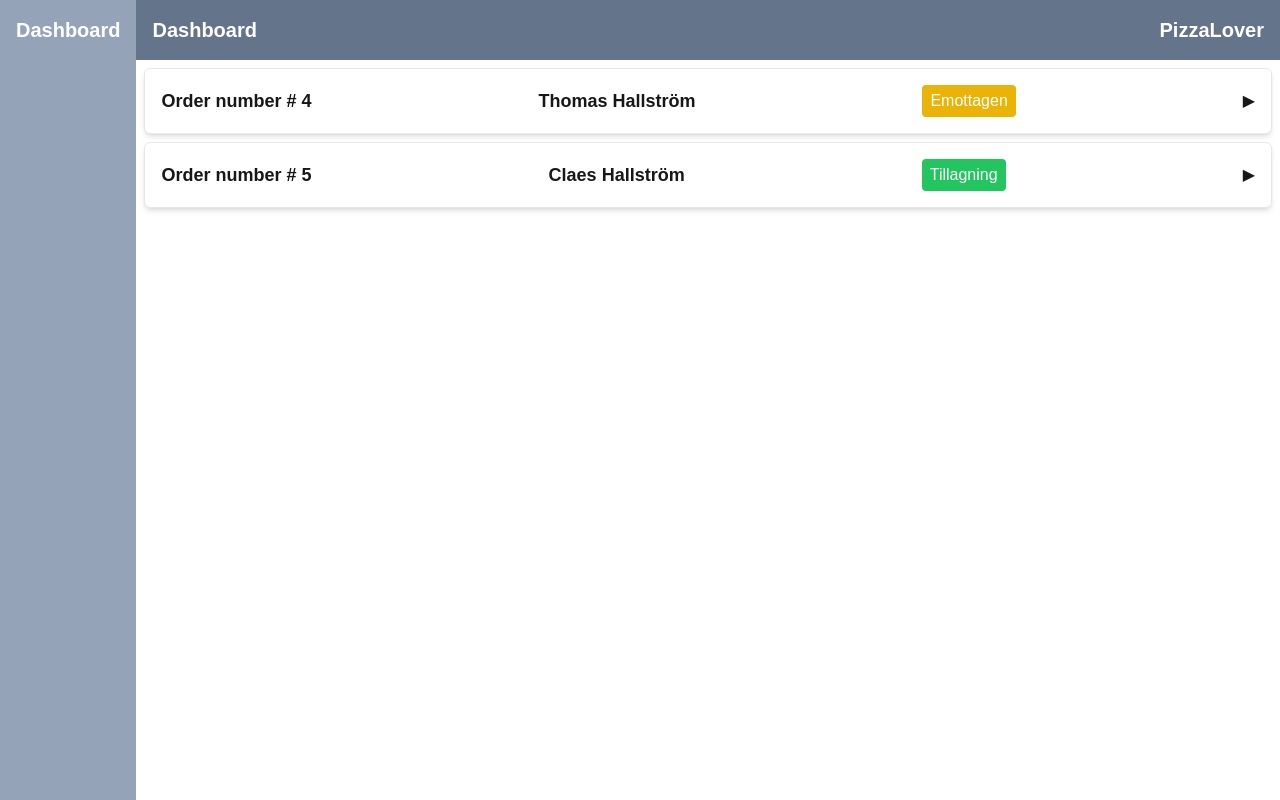
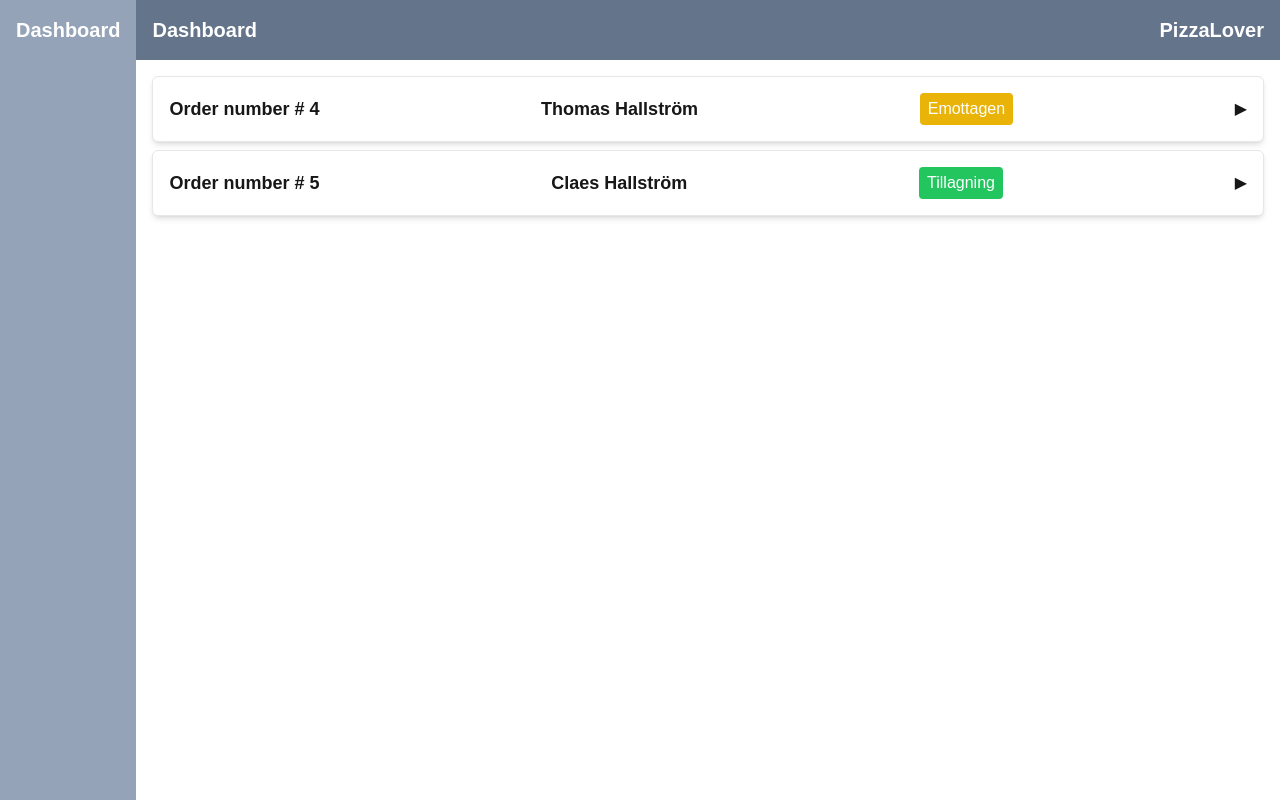
Before and after one commit to TT-portfolio/Resturant_backoffice, a Next.js app: page / in a window 1280 px wide. Built offline with nearby package versions, Linux system fonts and the light colour scheme.

Commit message:
Adding filter from sideNavbar

```diff
--- a/src/app/Components/OrderList.tsx
+++ b/src/app/Components/OrderList.tsx
@@ -1,21 +1,8 @@
 import { getOrders } from "@/context/orders";
-import OrderCard from "./OrderCard/OrderCard";
 import { Order } from "../Types/order";
+import OrderListClient from "./orderListClient";
 
-export default async function OrderList({ filter} : {filter?: string | null}) {
+export default async function OrderList() {
     const orders: Order[] = await getOrders();
-
-
-    const filteredOrders = filter ? orders.filter((order) => order.OrderStatus === filter) : orders;
-
-    return (
-        <div className="flex flex-col gap-2 m-2">
-            {filteredOrders.length > 0 ? (
-                filteredOrders.map((order) =>
-                <OrderCard key={order.OrderNo} order={order} />
-                )) : ( <p>Inga ordrar</p>
-
-                )}
-        </div>
-    )
+    return <OrderListClient orders={orders} />;
 }
--- /dev/null
+++ b/src/app/Components/orderListClient.tsx
@@ -0,0 +1,30 @@
+'use client'
+
+import { useUIState } from "@/context/UIStateProvider";
+import { Order } from "../Types/order";
+import OrderCard from "./OrderCard/OrderCard";
+import { useState, useEffect } from "react";
+
+export default function OrderListClient({ orders }: { orders: Order[] }) {
+    const { selectedFilter } = useUIState();
+    const [filteredOrders, setFilteredOrders] = useState<Order[]>(orders);
+
+    useEffect(()=> {
+        if (selectedFilter === "Dashboard") {
+            setFilteredOrders(orders)
+        } else {
+            const filterTrim = selectedFilter.split(">")?.pop()?.trim();
+            setFilteredOrders(orders.filter(order => order.OrderStatus === filterTrim));
+        }
+    }, [selectedFilter, orders]);
+
+    return (
+        <div className="p-4 grid gap-2">
+            {filteredOrders.length > 0 ? (
+                filteredOrders.map((order) => <OrderCard key={order.OrderNo} order={order} />)
+            ) : (
+                <p className="text-gray-500">Inga ordrar i denna kategori</p>
+            )}
+        </div>
+    );
+}
--- a/src/app/page.tsx
+++ b/src/app/page.tsx
@@ -1,10 +1,6 @@
-
-
 import OrderList from "./Components/OrderList"
 
-
 export default function Home() {
-
   return (
     <div>
     <OrderList/>
```
